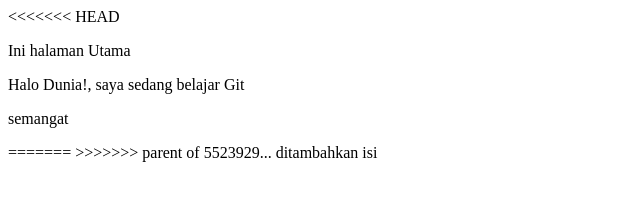
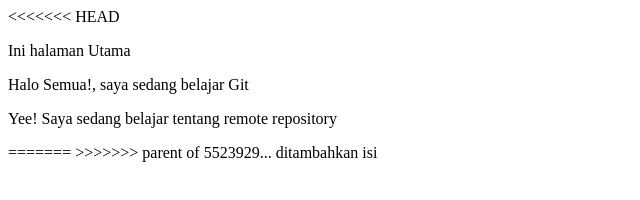
Before and after one commit to Riani-K/belajar-git, a plain HTML site: page index.html in a window 1280 px wide. Shown: the whole page, without its empty margins (0-640 px from the left). Drawn offline with Linux system fonts and the light colour scheme.

Commit message:
mengubah judul dan teks di body

```diff
--- a/index.html
+++ b/index.html
@@ -4,11 +4,12 @@
 <head>
 	<meta charset="utf-8">
 	<title>Belajar Git - Project 01</title>
+	<title>Belajar Git: Remote Repository</title>
 </head>
 <body>
 	<p>Ini halaman Utama</p>
-	<p>Halo Dunia!, saya sedang belajar Git</p>
-	<p>semangat</p>
+	<p>Halo Semua!, saya sedang belajar Git</p>
+	<p>Yee! Saya sedang belajar tentang remote repository</p>
 </body>
 </html>
 =======
```
